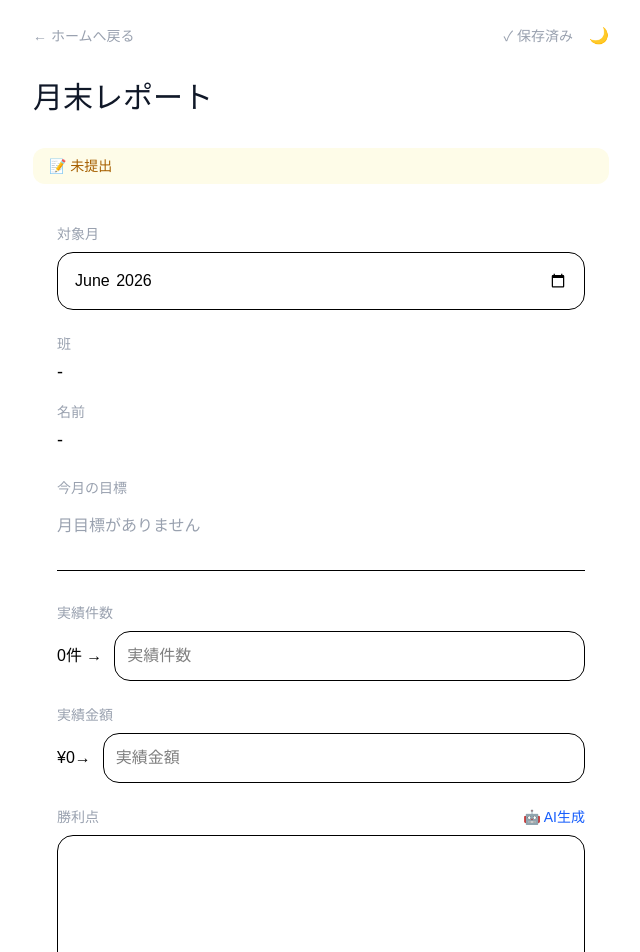
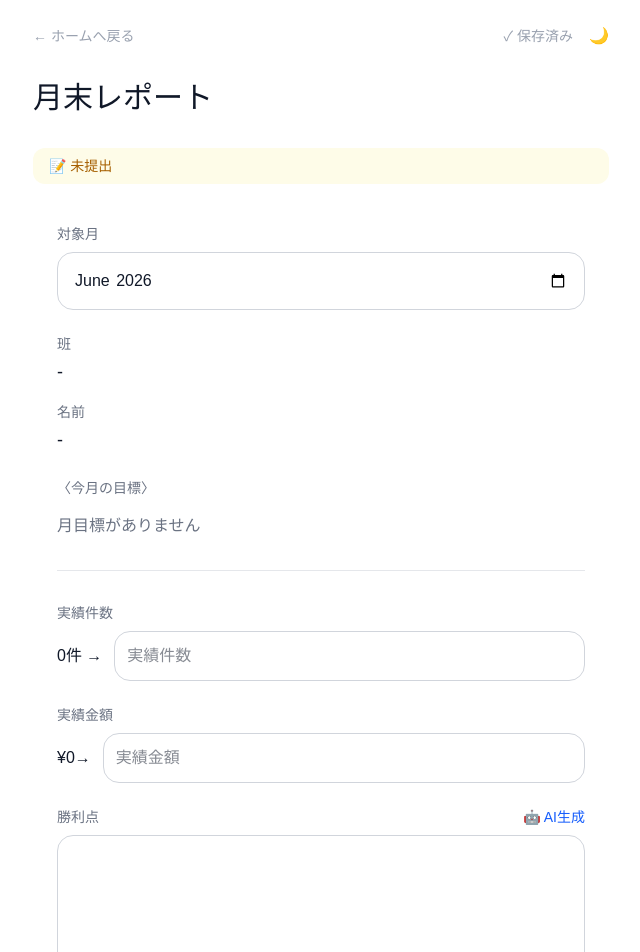
Before and after one commit to epl20023aoki-oss/hanketsubun-app, a Next.js app: page /monthly-reports in a window 1280 px wide. Shown: the top 952 px of the page, without its empty margins (319-959 px from the left). Built offline with nearby package versions, Linux system fonts and the light colour scheme; no server answers; a web font is replaced by a local one.

Commit message:
update app

```diff
--- a/src/app/monthly-reports/page.tsx
+++ b/src/app/monthly-reports/page.tsx
@@ -741,14 +741,20 @@ setHasTestimonyGenerated(
 
 <div
   ref={reportRef}
-  style={{
-    backgroundColor: "#ffffff",
-    color: "#000000",
-  }}
-  className="rounded-3xl p-6"
+  className={`rounded-3xl p-6 ${
+    darkMode
+      ? "bg-gray-800 text-white"
+      : "bg-white text-gray-900"
+  }`}
 >
 
-  <p className="mb-2 text-sm text-gray-400">
+ <p
+  className={`mb-2 text-sm ${
+    darkMode
+      ? "text-gray-400"
+      : "text-gray-500"
+  }`}
+>
     対象月
   </p>
 
@@ -760,10 +766,20 @@ setHasTestimonyGenerated(
       e.target.value
     )
   }
-    className="mb-6 w-full rounded-2xl border p-4"
+  className={`mb-6 w-full rounded-2xl border p-4 ${
+    darkMode
+      ? "border-gray-700 bg-gray-800 text-white"
+      : "border-gray-300 bg-white text-gray-900"
+  }`}
 />
 
-  <p className="text-sm text-gray-400">
+   <p
+  className={`text-sm ${
+    darkMode
+      ? "text-gray-400"
+      : "text-gray-500"
+  }`}
+>
   班
 </p>
 
@@ -771,7 +787,13 @@ setHasTestimonyGenerated(
   {team || "-"}
 </p>
 
-  <p className="text-sm text-gray-400">
+<p
+  className={`text-sm ${
+    darkMode
+      ? "text-gray-400"
+      : "text-gray-500"
+  }`}
+>
   名前
 </p>
 
@@ -779,48 +801,59 @@ setHasTestimonyGenerated(
   {name || "-"}
 </p>
 
-  <p className="text-sm text-gray-400">
-    今月の目標
+<p
+  className={`text-sm ${
+    darkMode
+      ? "text-gray-400"
+      : "text-gray-500"
+  }`}
+>
+  〈今月の目標〉
 </p>
 
 {goal ? (
   <>
-      <p className="mt-4 text-sm text-gray-400">
+    <p
+      className={`mt-4 text-sm ${
+        darkMode
+          ? "text-gray-400"
+          : "text-gray-500"
+      }`}
+    >
       内的目標
     </p>
 
     <p className="mt-1">
       {goal.innerGoal}
     </p>
-
-      <p className="mt-4 text-sm text-gray-400">
-        目標件数
-      </p>
-
-      <p className="mt-1">
-        {goal.targetCount}件
-      </p>
-
-      <p className="mt-4 text-sm text-gray-400">
-        目標金額
-      </p>
-
-      <p className="mt-1">
-        ¥
-        {Number(
-          goal.targetAmount
-        ).toLocaleString()}
-      </p>
   </>
 ) : (
-    <p className="mt-4 text-gray-400">
+  <p
+    className={`mt-4 ${
+      darkMode
+        ? "text-gray-400"
+        : "text-gray-500"
+    }`}
+  >
     月目標がありません
   </p>
 )}
 
-<hr className="my-8" />
+<hr
+  className={`my-8 ${
+    darkMode
+      ? "border-gray-700"
+      : "border-gray-200"
+  }`}
+/>
 
-<p className="mb-2 text-sm text-gray-400">
+<p
+  className={`mb-2 text-sm ${
+    darkMode
+      ? "text-gray-400"
+      : "text-gray-500"
+  }`}
+>
   実績件数
 </p>
 
@@ -837,13 +870,23 @@ setHasTestimonyGenerated(
         e.target.value
       )
     }
-    className="flex-1 rounded-2xl border p-3"
+    className={`flex-1 rounded-2xl border p-3 ${
+      darkMode
+        ? "border-gray-700 bg-gray-800 text-white"
+        : "border-gray-300 bg-white text-gray-900"
+    }`}
     placeholder="実績件数"
   />
 
 </div>
 
-<p className="mb-2 text-sm text-gray-400">
+<p
+  className={`mb-2 text-sm ${
+    darkMode
+      ? "text-gray-400"
+      : "text-gray-500"
+  }`}
+>
   実績金額
 </p>
 
@@ -864,7 +907,11 @@ setHasTestimonyGenerated(
         e.target.value
       )
     }
-    className="flex-1 rounded-2xl border p-3"
+    className={`flex-1 rounded-2xl border p-3 ${
+      darkMode
+        ? "border-gray-700 bg-gray-800 text-white"
+        : "border-gray-300 bg-white text-gray-900"
+    }`}
     placeholder="実績金額"
   />
 
@@ -872,7 +919,13 @@ setHasTestimonyGenerated(
 
 <div className="mb-2 flex items-center justify-between">
 
-  <p className="text-sm text-gray-400">
+  <p
+    className={`text-sm ${
+      darkMode
+        ? "text-gray-400"
+        : "text-gray-500"
+    }`}
+  >
     勝利点
   </p>
 
@@ -913,13 +966,23 @@ setHasTestimonyGenerated(
       e.target.value
     )
   }
-  className="mb-6 w-full rounded-2xl border p-4"
+  className={`mb-6 w-full rounded-2xl border p-4 ${
+    darkMode
+      ? "border-gray-700 bg-gray-800 text-white"
+      : "border-gray-300 bg-white text-gray-900"
+  }`}
   rows={6}
 />
 
 <div className="mb-2 flex items-center justify-between">
 
-  <p className="text-sm text-gray-400">
+  <p
+  className={`text-sm ${
+    darkMode
+      ? "text-gray-400"
+      : "text-gray-500"
+  }`}
+>
   敗北点
 </p>
 
@@ -960,13 +1023,23 @@ setHasTestimonyGenerated(
       e.target.value
     )
   }
-  className="mb-6 w-full rounded-2xl border p-4"
+  className={`mb-6 w-full rounded-2xl border p-4 ${
+    darkMode
+      ? "border-gray-700 bg-gray-800 text-white"
+      : "border-gray-300 bg-white text-gray-900"
+  }`}
   rows={6}
 />
 
 <div className="mb-2 flex items-center justify-between">
 
-  <p className="text-sm text-gray-400">
+ <p
+  className={`text-sm ${
+    darkMode
+      ? "text-gray-400"
+      : "text-gray-500"
+  }`}
+>
   神様との出会い・証
 </p>
 
@@ -1007,7 +1080,11 @@ setHasTestimonyGenerated(
       e.target.value
     )
   }
-  className="w-full rounded-2xl border p-4"
+  className={`w-full rounded-2xl border p-4 ${
+    darkMode
+      ? "border-gray-700 bg-gray-800 text-white"
+      : "border-gray-300 bg-white text-gray-900"
+  }`}
   rows={8}
 />
 
@@ -1017,7 +1094,11 @@ setHasTestimonyGenerated(
   来月の目標
 </h2>
 
-<p className="mb-2 text-sm text-gray-400">
+<p className={`mb-2 text-sm ${
+  darkMode
+    ? "text-gray-400"
+    : "text-gray-500"
+}`}>
   内的目標
 </p>
 
```
Lines whose indentation alone changed are shown as unchanged.
